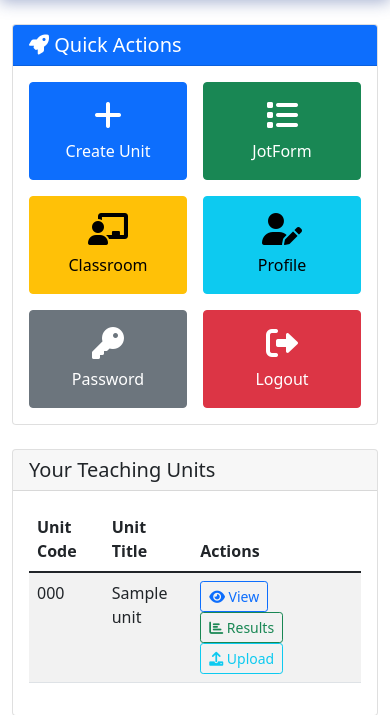
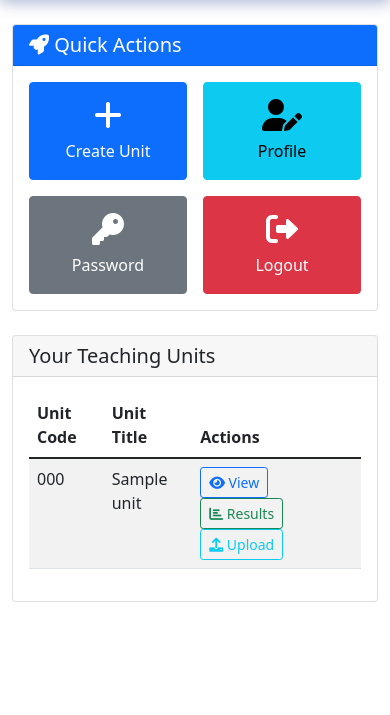
Before and after one commit to HBIUCAMPUS/HBIU-UNIVERSITY-PORTAL, a Flask app: template templates/lecturer_dashboard.html in a window 390 px wide. Shown: the part 85-800 px from the top of the page. Run offline with Flask 3, Linux system fonts and the light colour scheme; the template is opened without the code that fills it: most values are stand-ins (such as "Sample title", 1, 10 or a date in 2020).

Commit message:
Update lecturer_dashboard.html

```diff
--- a/templates/lecturer_dashboard.html
+++ b/templates/lecturer_dashboard.html
@@ -115,8 +115,6 @@
                 </span>
             </li>
             <li class="nav-item"><a class="nav-link" href="{{ url_for('lecturer_dashboard') }}"><i class="fas fa-tachometer-alt"></i> Dashboard</a></li>
-            <li class="nav-item"><a class="nav-link" href="{{ url_for('jotform_forms') }}"><i class="fas fa-list"></i> JotForm</a></li>
-            <li class="nav-item"><a class="nav-link" href="{{ url_for('google_classroom_dashboard') }}"><i class="fas fa-chalkboard-teacher"></i> Classroom</a></li>
             <li class="nav-item"><a class="nav-link" href="{{ url_for('update_profile') }}"><i class="fas fa-user-edit"></i> Profile</a></li>
             <li class="nav-item"><a class="nav-link" href="{{ url_for('logout') }}"><i class="fas fa-sign-out-alt"></i> Logout</a></li>
           </ul>
@@ -150,18 +148,6 @@
                                 <a href="{{ url_for('create_unit') }}" class="btn btn-primary w-100 h-100 py-3">
                                     <i class="fas fa-plus fa-2x mb-2"></i><br>
                                     Create Unit
-                                </a>
-                            </div>
-                            <div class="col-md-2 col-6">
-                                <a href="{{ url_for('jotform_forms') }}" class="btn btn-success w-100 h-100 py-3">
-                                    <i class="fas fa-list fa-2x mb-2"></i><br>
-                                    JotForm
-                                </a>
-                            </div>
-                            <div class="col-md-2 col-6">
-                                <a href="{{ url_for('google_classroom_dashboard') }}" class="btn btn-warning w-100 h-100 py-3">
-                                    <i class="fas fa-chalkboard-teacher fa-2x mb-2"></i><br>
-                                    Classroom
                                 </a>
                             </div>
                             <div class="col-md-2 col-6">
```
